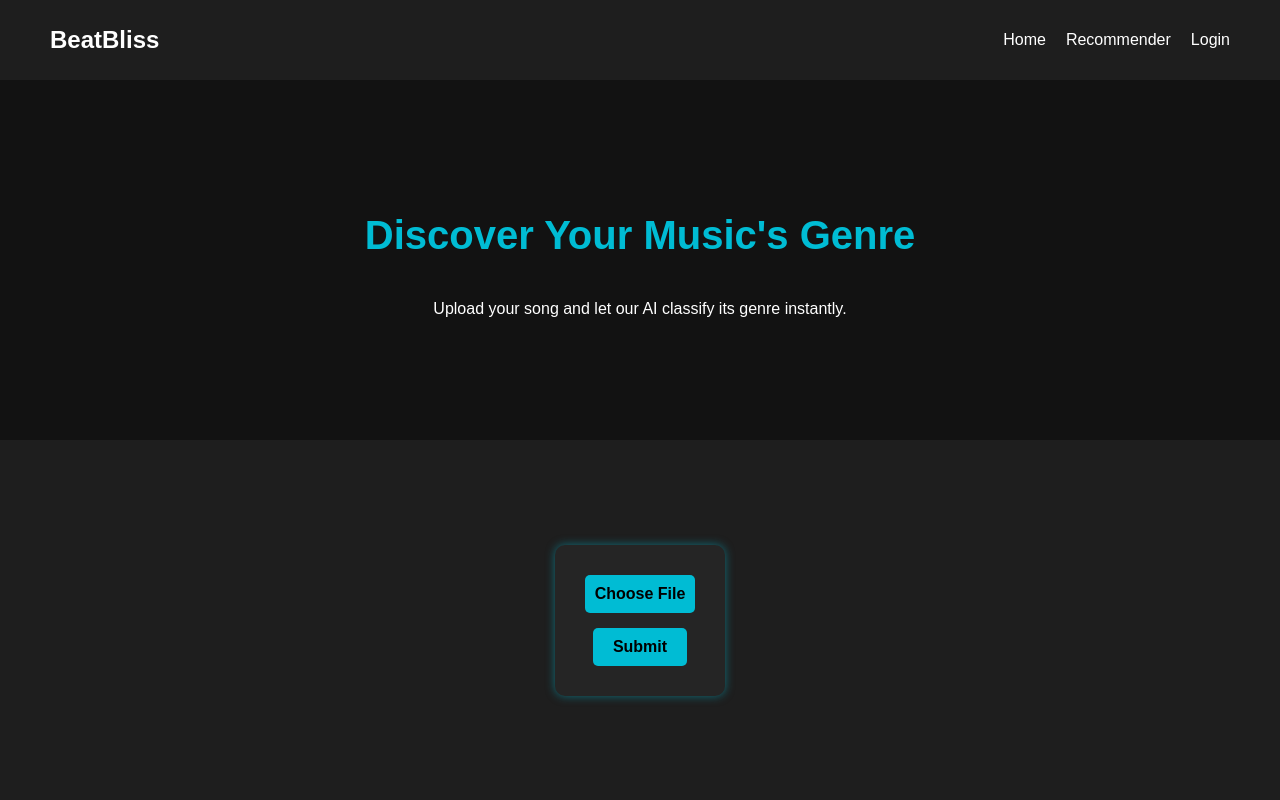
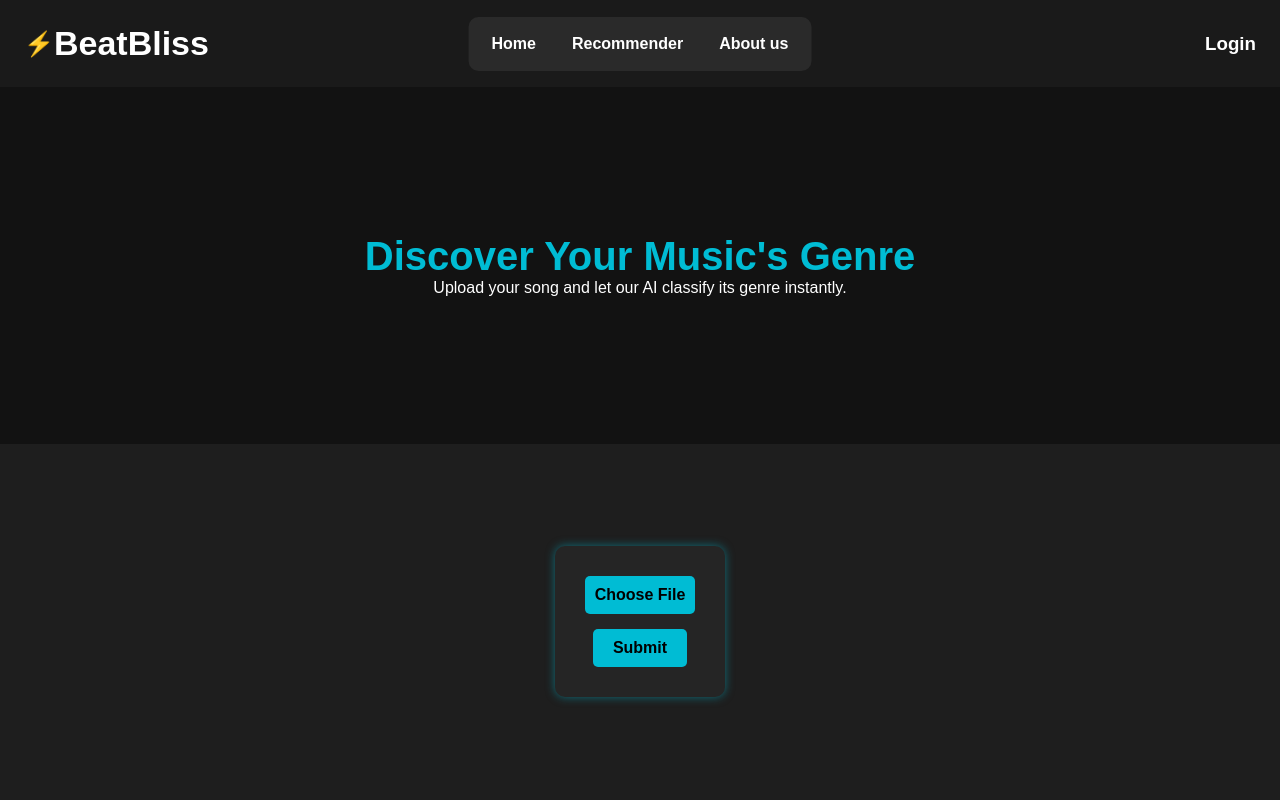
Before and after one commit to kavish54/BeatBliss, a Django app: page / in a window 1280 px wide. Run offline with Django 5.2, Linux system fonts and the light colour scheme.

Commit message:
navbar setup

```diff
--- a/genreApp/static/genreApp/genre-home.css
+++ b/genreApp/static/genreApp/genre-home.css
@@ -9,7 +9,7 @@ body {
   height: 100vh;
 }
 
-/* Navbar */
+/* Navbar
 nav {
   display: flex;
   justify-content: space-between;
@@ -41,7 +41,7 @@ nav ul li a {
 
 nav ul li a:hover {
   color: #00bcd4;
-}
+} */
 
 /* Top Section (Banner) */
 .top-section {
@@ -109,3 +109,7 @@ button {
 button:hover {
   background: #0097a7;
 }
+
+.nav-button {
+  text-decoration: underline;
+}
--- a/genreApp/templates/genreApp/genre-home.html
+++ b/genreApp/templates/genreApp/genre-home.html
@@ -6,9 +6,170 @@
     <title>Genre Classifier</title>
     {% load static %}
     <link rel="stylesheet" href={% static "genreApp/genre-home.css" %}>
+    <style>
+        * {
+          margin: 0;
+          padding: 0;
+          box-sizing: border-box;
+          font-family: Arial, sans-serif;
+        }
+
+        body {
+          background-color: #121212;
+          color: white;
+        }
+
+        .navbar {
+          display: flex;
+          justify-content: space-between;
+          align-items: center;
+          padding: 1.5rem 1.5rem;
+          background-color: #1a1a1a;
+          position: relative;
+        }
+
+        .left-section {
+          display: flex;
+          align-items: center;
+          gap: 1rem;
+        }
+
+        .logo {
+          display: flex;
+          align-items: center;
+          font-size: 1.5rem;
+          font-weight: bold;
+          color: #ffcc00;
+        }
+
+        .brand {
+          color: white;
+          text-decoration: none;
+          font-size: 2.125rem;
+          font-weight: bold;
+        }
+
+        /* Centered Menu */
+        .button-group {
+          position: absolute;
+          left: 50%;
+          transform: translateX(-50%);
+          display: flex;
+          justify-content: center;
+          align-items: center;
+          background: #2a2a2a;
+          padding: 0.625rem 0.9375rem;
+          border-radius: 0.625rem;
+          gap: 1.25rem;
+          width: auto;
+        }
+
+        .button-group button {
+          background: transparent;
+          border: none;
+          color: white;
+          font-size: 1rem;
+          cursor: pointer;
+          padding: 0.5rem;
+          text-align: center;
+        }
+
+        .button-group button a{
+          text-decoration:none;
+          color:white;
+        }
+        .button-group button a:hover{
+          text-decoration:none;
+          color: #ffcc00;
+        }
+
+        .button-group button:hover {
+          color: #ffcc00;
+        }
+
+        .auth {
+          display: flex;
+          align-items: center;
+          gap: 1rem;
+          margin-left: auto;
+        }
+
+        .auth a {
+          text-decoration: none;
+          color: white;
+          font-weight: bold;
+        }
+
+        .profile-img {
+          width: 2.5rem;
+          height: 2.5rem;
+          border-radius: 50%;
+          cursor: pointer;
+        }
+
+        .hamburger {
+          display: none;
+          flex-direction: column;
+          cursor: pointer;
+          gap: 0.3125rem;
+        }
+
+        .hamburger div {
+          width: 1.875rem;
+          height: 0.1875rem;
+          background-color: white;
+        }
+
+        .nav-button{
+            text-decoration:none;
+        }
+
+        /* Mobile Styles */
+        @media (max-width: 48rem) {
+          .navbar {
+            justify-content: space-between;
+            flex-wrap: wrap;
+          }
+
+          .hamburger {
+            display: flex;
+          }
+
+          .left-section {
+            display: flex;
+            align-items: center;
+          }
+
+          .button-group {
+            display: none;
+            flex-direction: column;
+            align-items: flex-start;
+            background: #2a2a2a;
+            position: absolute;
+            top: 100%;
+            left: 12%; /* Align to the start */
+            width: auto;
+            padding: 0.625rem 1rem;
+            border-radius: 0.625rem;
+            text-align: left;
+            box-shadow: 0px 4px 6px rgba(0, 0, 0, 0.2);
+          }
+
+          .button-group.active {
+            display: flex;
+          }
+
+          .button-group button {
+            padding: 0.75rem;
+            font-size: 1.1rem;
+            width: 100%;
+            border-bottom: 0.0625rem solid #444;
+          }
+        }
+      </style>
 </head>
 <body>
-    <nav>
+    {% comment %} <nav>
         <div class="logo">BeatBliss</div>
         <ul>
             <li><a href={% url "genreHome" %}>Home</a></li>
@@ -20,6 +181,35 @@
                 <li><a href={% url "login" %}>Login</a></li>
             {% endif %}
         </ul>
+    </nav> {% endcomment %}
+    <nav class="navbar">
+        <div class="left-section">
+          <div class="hamburger" onclick="toggleMenu()">
+            <div></div>
+            <div></div>
+            <div></div>
+          </div>
+          <div class="logo">
+            <span>⚡</span>
+            <a href="#" class="brand">BeatBliss</a>
+          </div>
+        </div>
+
+        <div class="button-group">
+          <button><a class='nav-button' href={% url "genreHome" %}>Home</a></button>
+          <button><a class='nav-button' href={% url "recHome" %}>Recommender</a></button>
+          <button><a class='nav-button' href='#'>About us</a></button>
+        </div>
+
+        <div class="auth">
+            {% if request.session.current_user %}
+            <a href={% url "login" %}
+                ><img src="https://cdn-icons-png.flaticon.com/512/3135/3135715.png" alt="Profile" class="profile-img"
+            /></a>
+            {% else %}
+                <a href={% url "login" %}><h3>Login</h3></a>
+            {% endif %}
+        </div>
     </nav>
 
     <div class="top-section">
```
